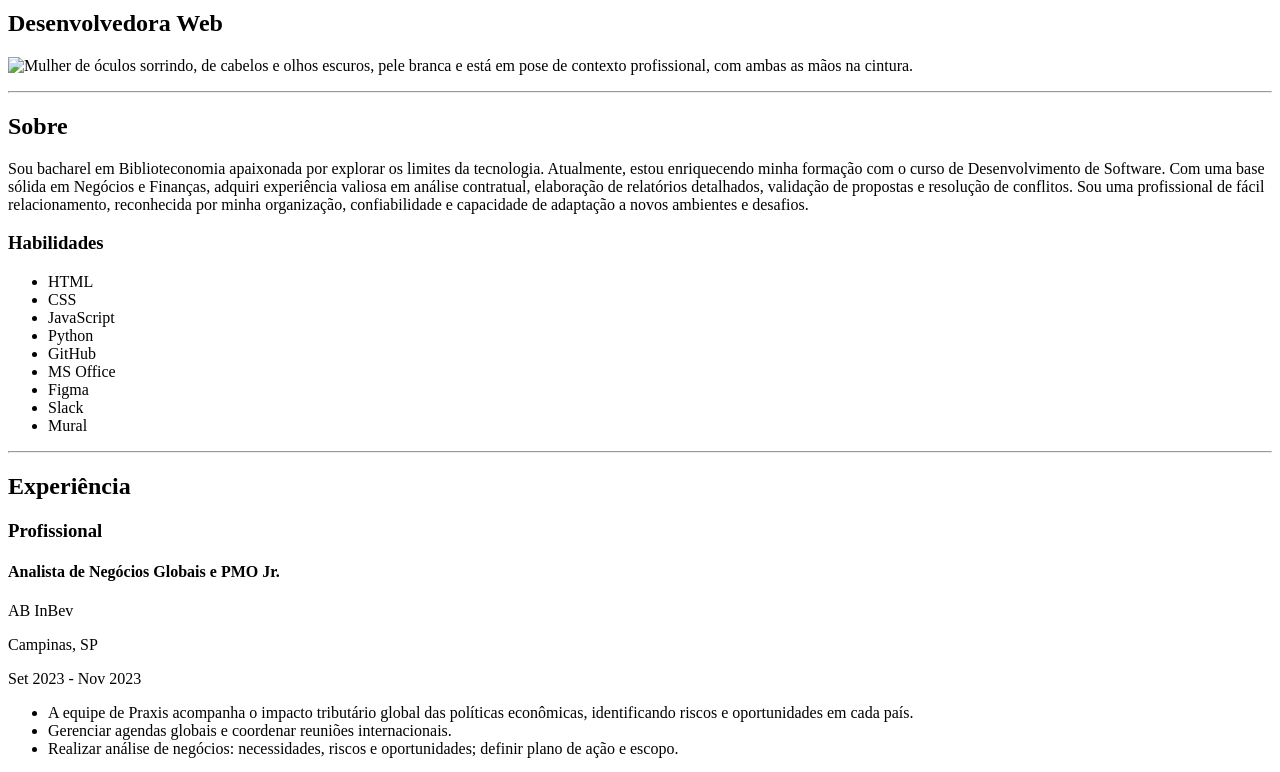
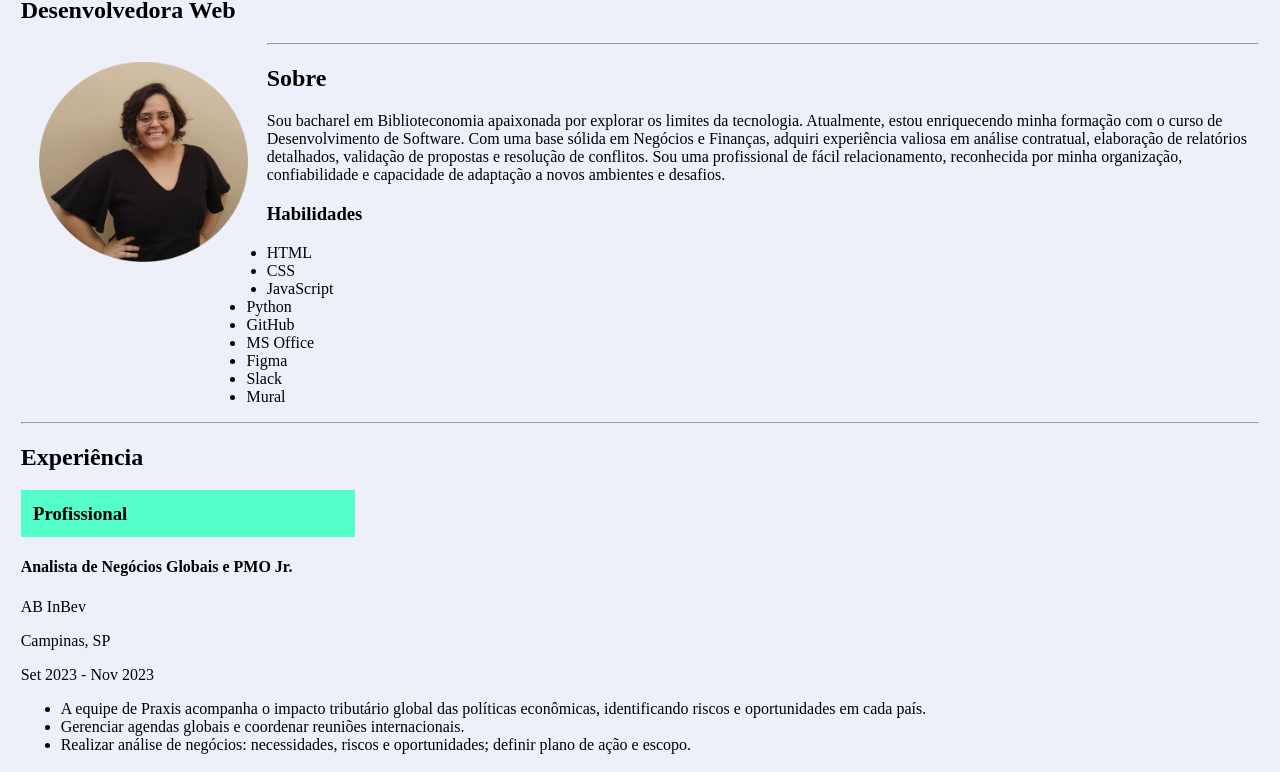
Before and after one commit to LarissaCoder/curriculo, a plain HTML site: page html/index.html in a window 1280 px wide. Shown: the part 104-876 px from the top of the page. Drawn offline with Linux system fonts and the light colour scheme; files that its build step writes are made by us from their sources.

Commit message:
alteraçoes design
mudei algumas coisas esteticas

```diff
--- /dev/null
+++ b/html/css/main.css
@@ -0,0 +1,34 @@
+h1 , h2{
+    text-align: left;
+}
+body{
+    background-color: #eef0f9;
+}
+#main{
+    padding: 1%;
+}
+#apresentacao{
+    text-align: left;
+}
+#foto{
+    width: 30%;
+    text-align: right;
+}
+#foto img {
+    float: left;
+    height: 25vh;
+    padding: 5%;
+    display: flex;
+}
+#habilidades{
+    text-align: left;
+    width: 70%;
+    margin: auto;
+}
+#experiencias{
+    text-align: left;
+}
+.exp-tipos{
+    background-color: #55ffc9;
+    width: 25%;
+    padding: 1%;
--- a/html/index.html
+++ b/html/index.html
@@ -12,11 +12,10 @@
     <div id="main"><!--abre div main-->
         <!--Seção inicial-->
         <div id="apresentacao">
-            <p>Olá, me chamo</p>
             <h1>Larissa Regina da Silva</h1>
             <h2>Desenvolvedora Web</h2>
             <div id="foto">
-                <img src="foto.png"
+                <img src="./images/foto.png"
                     alt="Mulher de óculos sorrindo, de cabelos e olhos escuros, pele branca e está em pose de contexto profissional, com ambas as mãos na cintura."
                     title="Foto de perfil de Larissa"> </p>
             </div><!--fecha div foto-->
@@ -49,7 +48,7 @@
             </div><!--fecha div habilidades-->
         </div><!--fecha apresentacao-->
         <hr>
-        <div id="Experiencias">
+        <div id="experiencias">
             <h2>Experiência</h2>
             <h3 class="exp-tipos">Profissional</h3>
             <h4 class="subtitulo-cargo">Analista de Negócios Globais e PMO Jr.</h4>
```
Also changed, not shown: css/main.css (deleted), html/images/foto.png (renamed from images/foto.png), 4 other files.
